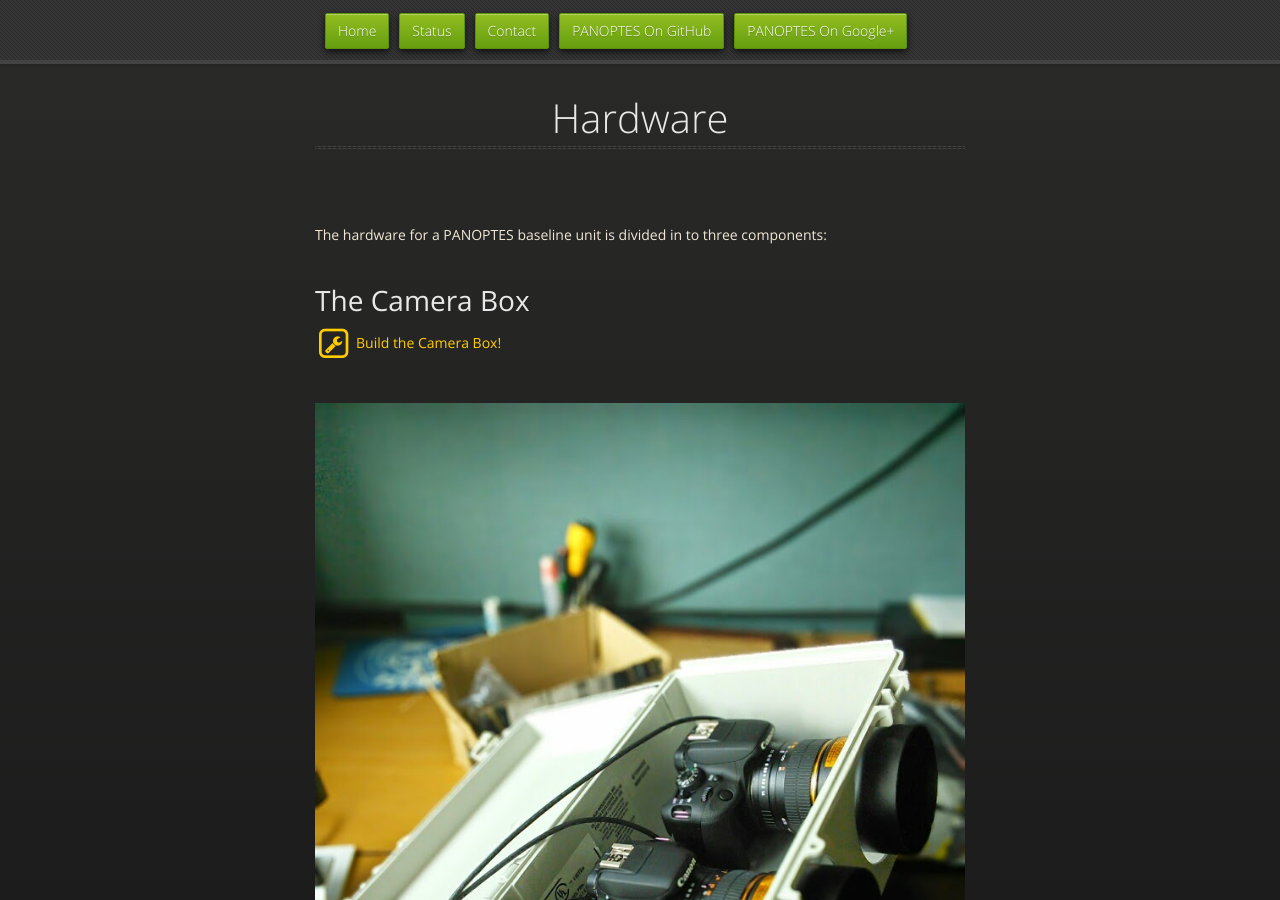
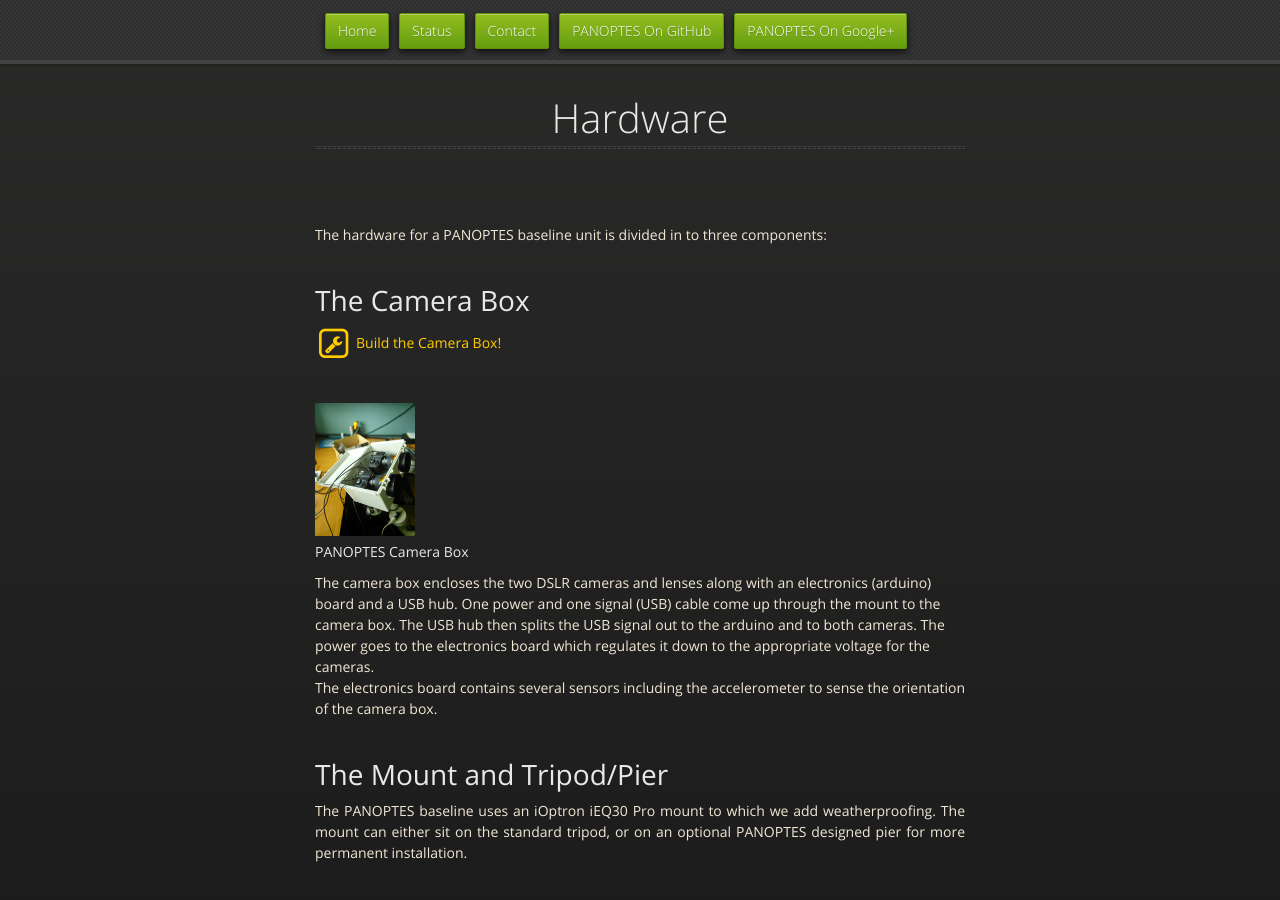
Before and after one commit to panoptes/panoptes.github.io, a Jekyll site: the page built from hardware.md, in a window 1280 px wide and 900 px high. Built offline with Jekyll 4.4.1, drawn with Linux system fonts in a browser that asks for light colours; nearby versions of some CDN libraries.

Commit message:
Downsize the camera image

```diff
--- a/hardware.md
+++ b/hardware.md
@@ -19,7 +19,7 @@ The hardware for a PANOPTES baseline unit is divided in to three components:
 <div class="media">
   <div class="media-right">
     <a href="#">
-      <img class="media-object" src="images/camera_box.jpg" alt="PANOPTES Camera Box">
+      <img class="media-object" src="images/camera_box.jpg" alt="PANOPTES Camera Box" width="100px">
     </a>
   </div>
   <div class="media-body">
```
